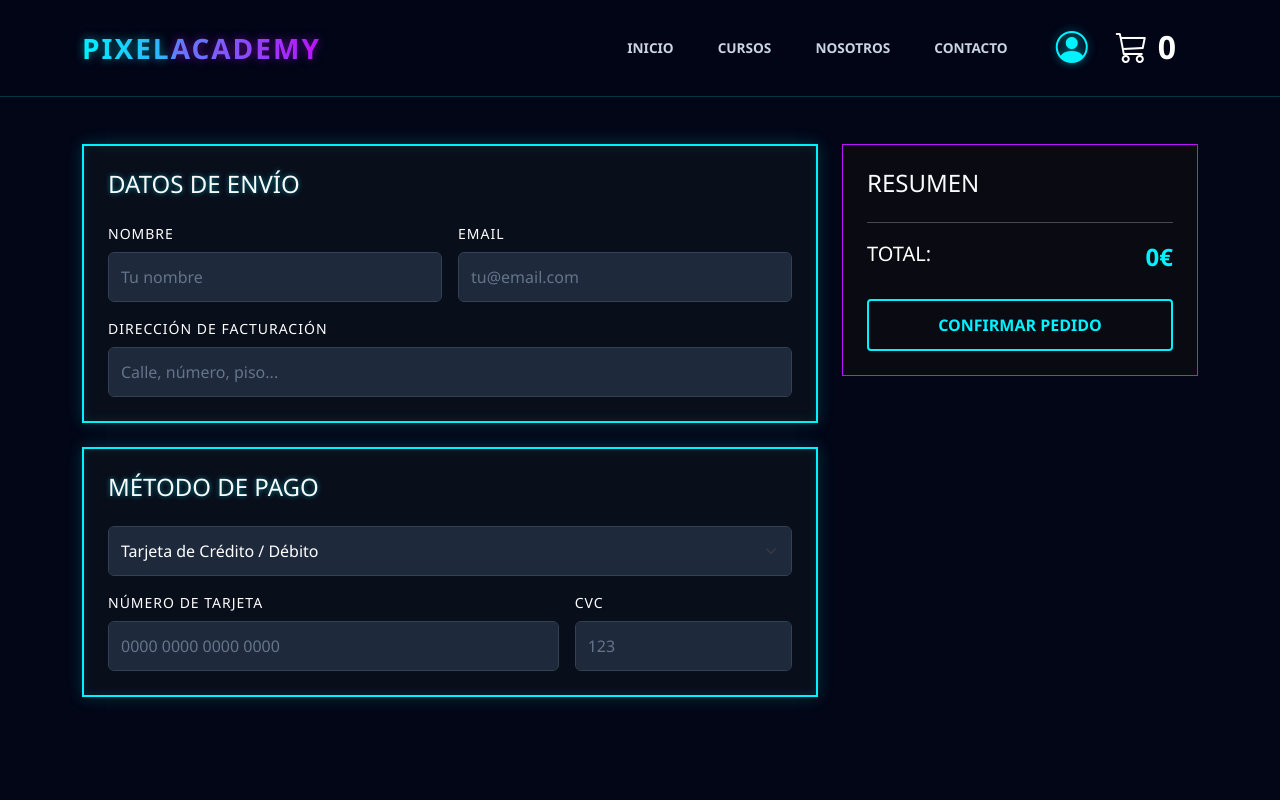
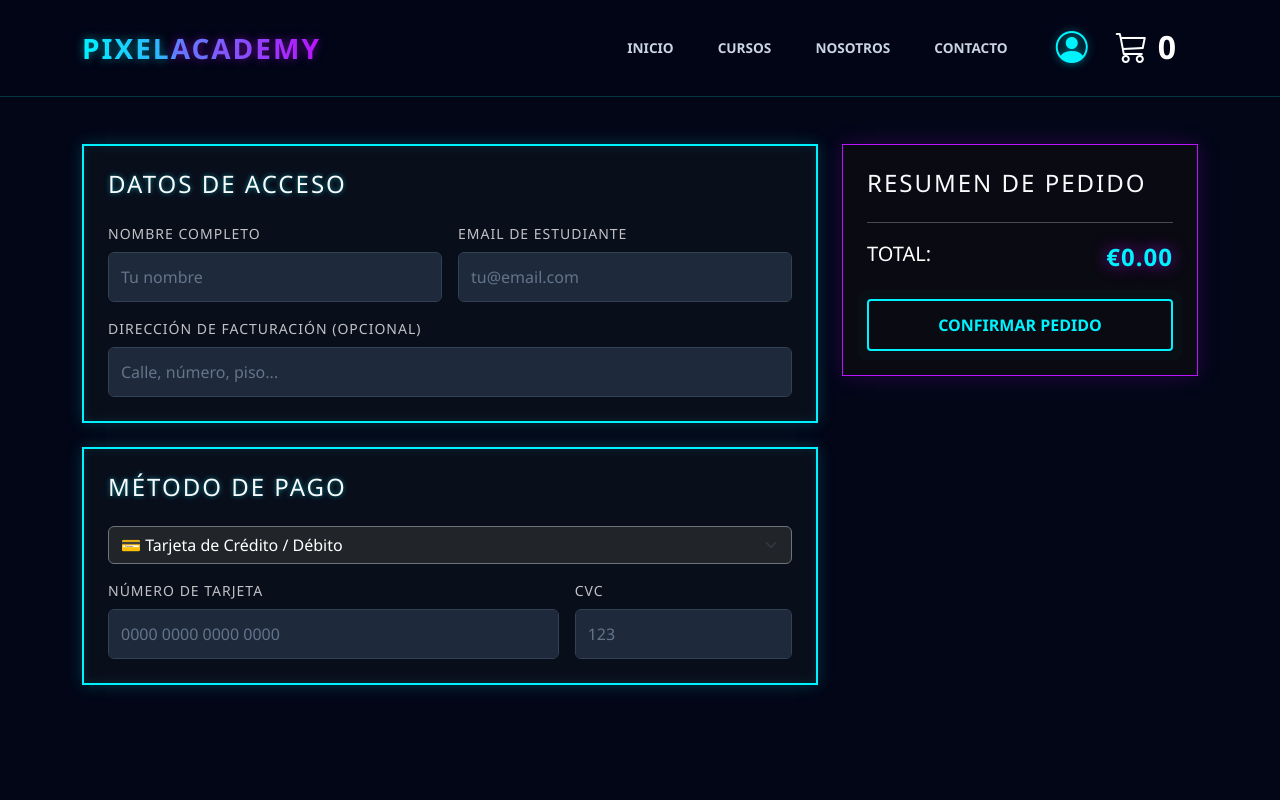
Before and after one commit to Oscar04525/PixelAcademy, an Angular app: page /checkout in a window 1280 px wide. Shown: the top 800 px of the page. Built offline with nearby package versions, Linux system fonts and the light colour scheme.

Commit message:
mejoras varias

```diff
--- a/src/app/pages/catalog/catalog.component.ts
+++ b/src/app/pages/catalog/catalog.component.ts
@@ -25,9 +25,18 @@ export class CatalogComponent implements OnInit {
     });
   }
 
+  /**
+   * Agrega un curso seleccionado al carrito global y dispara una notificación visual.
+   * @param curso Objeto de tipo Course proveniente del catálogo.
+   */
   agregarAlCarrito(curso: Course) {
     this.cartService.addToCart(curso);
-    this.toast.set(`✅ "${curso.titulo}" añadido al carrito`);
-    setTimeout(() => this.toast.set(null), 4000);
+    // Mensaje dinámico con estilo Cyberpunk
+    this.toast.set(`🚀 Módulo "${curso.titulo}" vinculado a tu terminal`);
+
+    // Limpiar el toast después de 4 segundos
+    setTimeout(() => {
+      this.toast.set(null);
+    }, 4000);
   }
 }
--- a/src/app/pages/checkout/checkout.component.html
+++ b/src/app/pages/checkout/checkout.component.html
@@ -1,80 +1,81 @@
 @if (!pagoCometido()) {
-
   <div class="container py-5 mt-5" style="margin-top: 6rem !important;">
     <div class="row g-4">
       <div class="col-lg-8">
-
         <div class="cyber-card cian-glow p-4 mb-4">
-          <h4 class="cian-text mb-4">DATOS DE ENVÍO</h4>
+          <h4 class="cian-text mb-4 text-uppercase" style="letter-spacing: 2px;">Datos de Acceso</h4>
           <div class="row g-3">
             <div class="col-md-6">
-              <label class="text-white small mb-2">Nombre</label>
-              <input type="text" class="form-control" placeholder="Tu nombre">
+              <label class="text-white small mb-2 opacity-75">Nombre Completo</label>
+              <input type="text" class="form-control bg-transparent text-white border-secondary" placeholder="Tu nombre">
             </div>
             <div class="col-md-6">
-              <label class="text-white small mb-2">Email</label>
-              <input type="email" class="form-control" placeholder="tu@email.com">
+              <label class="text-white small mb-2 opacity-75">Email de Estudiante</label>
+              <input type="email" class="form-control bg-transparent text-white border-secondary" placeholder="tu@email.com">
             </div>
             <div class="col-12">
-              <label class="text-white small mb-2">Dirección de facturación</label>
-              <input type="text" class="form-control" placeholder="Calle, número, piso...">
+              <label class="text-white small mb-2 opacity-75">Dirección de facturación (Opcional)</label>
+              <input type="text" class="form-control bg-transparent text-white border-secondary" placeholder="Calle, número, piso...">
             </div>
           </div>
         </div>
 
         <div class="cyber-card cian-glow p-4">
-          <h4 class="cian-text mb-4">MÉTODO DE PAGO</h4>
+          <h4 class="cian-text mb-4 text-uppercase" style="letter-spacing: 2px;">Método de Pago</h4>
           <div class="mb-3">
-            <select class="form-select form-control">
-              <option>Tarjeta de Crédito / Débito</option>
-              <option>PayPal</option>
-              <option>Transferencia Bancaria</option>
+            <select class="form-select bg-dark text-white border-secondary">
+              <option>💳 Tarjeta de Crédito / Débito</option>
+              <option>🅿️ PayPal</option>
+              <option>₿ Criptomonedas</option>
             </select>
           </div>
           <div class="row g-3">
             <div class="col-md-8">
-              <label class="text-white small mb-2">Número de Tarjeta</label>
-              <input type="text" class="form-control" placeholder="0000 0000 0000 0000">
+              <label class="text-white small mb-2 opacity-75">Número de Tarjeta</label>
+              <input type="text" class="form-control bg-transparent text-white border-secondary" placeholder="0000 0000 0000 0000">
             </div>
             <div class="col-md-4">
-              <label class="text-white small mb-2">CVC</label>
-              <input type="text" class="form-control" placeholder="123">
+              <label class="text-white small mb-2 opacity-75">CVC</label>
+              <input type="text" class="form-control bg-transparent text-white border-secondary" placeholder="123">
             </div>
           </div>
         </div>
-
       </div>
 
       <div class="col-lg-4">
-        <div class="cyber-card p-4" style="background: #0a0a12; border: 1px solid #bc13fe;">
-          <h4 class="purple-text mb-4">RESUMEN</h4>
+        <div class="cyber-card p-4" style="background: #0a0a12; border: 1px solid #bc13fe; box-shadow: 0 0 20px rgba(188, 19, 254, 0.2);">
+          <h4 class="purple-text mb-4 text-uppercase" style="letter-spacing: 2px;">Resumen de Pedido</h4>
 
-          @for (item of cartService.getCart(); track item.id) {
+          @for (item of cartService.cart(); track item.id) {
             <div class="d-flex justify-content-between mb-2">
-              <span class="text-white opacity-75">{{ item.titulo }}</span>
-              <span class="purple-text fw-bold">{{ item.precio }}€</span>
+              <span class="text-white opacity-75 small">{{ item.titulo }}</span>
+              <span class="purple-text fw-bold">{{ item.precio | currency:'EUR' }}</span>
             </div>
           }
 
           <hr class="text-white opacity-25">
           <div class="d-flex justify-content-between fs-5 mb-4">
             <span class="text-white">TOTAL:</span>
-            <span class="purple-text fw-bold fs-4">{{ cartService.totalPrice() }}€</span>
+            <span class="purple-text fw-bold fs-4">{{ cartService.totalPrice() | currency:'EUR' }}</span>
           </div>
 
-          <button class="btn-proceder-pago w-100" (click)="pagar()">
-            CONFIRMAR PEDIDO
+          <button class="btn-proceder-pago w-100 d-flex align-items-center justify-content-center"
+                  (click)="pagar()"
+                  [disabled]="cargandoProceso() || cartService.cart().length === 0">
+            @if (cargandoProceso()) {
+              <span class="spinner-border spinner-border-sm me-2" role="status"></span>
+              PROCESANDO...
+            } @else {
+              CONFIRMAR PEDIDO
+            }
           </button>
         </div>
       </div>
-
     </div>
   </div>
 
 } @else {
-
-  <div class="container d-flex flex-column align-items-center justify-content-center text-center pago-ok-wrapper">
-
+  <div class="container d-flex flex-column align-items-center justify-content-center text-center pago-ok-wrapper" style="min-height: 80vh;">
     <div class="tick-circle mb-4">
       <i class="bi bi-check-lg tick-icon"></i>
     </div>
@@ -84,14 +85,12 @@
       <span style="color: #bc13fe; text-shadow: 0 0 15px rgba(188,19,254,0.4);"> COMPLETADO!</span>
     </h1>
 
-    <p class="text-secondary mt-2 mb-1 fs-5">Gracias por tu compra.</p>
-    <p class="text-secondary mb-5">Recibirás un email de confirmación con los accesos a tus cursos.</p>
+    <p class="text-secondary mt-2 mb-1 fs-5">Sistemas actualizados correctamente.</p>
+    <p class="text-secondary mb-5">Se ha enviado un código de acceso cifrado a tu terminal.</p>
 
     <div class="d-flex gap-3">
-      <button class="btn-proceder-pago px-5" routerLink="/catalog">VER MÁS CURSOS</button>
-      <button class="btn btn-outline-secondary px-5 py-3" routerLink="/home">INICIO</button>
+      <button class="btn-proceder-pago px-5" routerLink="/catalog">EXPLORAR MÁS</button>
+      <button class="btn btn-outline-secondary px-5 py-3 text-uppercase fw-bold" routerLink="/home">Inicio</button>
     </div>
-
   </div>
-
 }
--- a/src/app/pages/checkout/checkout.component.ts
+++ b/src/app/pages/checkout/checkout.component.ts
@@ -12,10 +12,21 @@ import { CartService } from '../../services/cart.service';
 })
 export class CheckoutComponent {
   public cartService = inject(CartService);
+
+  // Señal para controlar si el pago ya se realizó
   pagoCometido = signal(false);
 
+  // Señal para el estado de "Procesando..." (esto da puntos extra de UX)
+  cargandoProceso = signal(false);
+
+
   pagar() {
-    this.pagoCometido.set(true);
-    this.cartService.clearCart();
+    // 1. Iniciamos el estado de carga
+    this.cargandoProceso.set(true);
+    setTimeout(() => {
+      this.pagoCometido.set(true);
+      this.cartService.clearCart();
+      this.cargandoProceso.set(false);
+    }, 1500);
   }
 }
--- a/src/app/pages/detalle-curso/detalle-curso.component.ts
+++ b/src/app/pages/detalle-curso/detalle-curso.component.ts
@@ -4,7 +4,7 @@ import { CommonModule } from '@angular/common';
 import { CourseService } from '../../services/course.service';
 import { CartService } from '../../services/cart.service';
 import { Course } from '../../model/course.model';
-// Importaciones de animaciones
+import { map } from 'rxjs';
 import { trigger, transition, style, animate } from '@angular/animations';
 
 @Component({
@@ -35,8 +35,12 @@ export class DetalleCursoComponent implements OnInit {
 
   ngOnInit() {
     const id = Number(this.route.snapshot.paramMap.get('id'));
-    this.courseService.getCourses().subscribe((courses: Course[]) => {
-      this.course = courses.find((c: Course) => c.id === id);
+
+    // Mejora: Filtramos directamente en el stream de datos
+    this.courseService.getCourses().pipe(
+      map((courses: Course[]) => courses.find(c => c.id === id))
+    ).subscribe(course => {
+      this.course = course;
     });
   }
 
--- a/src/styles.css
+++ b/src/styles.css
@@ -408,3 +408,27 @@ input.form-control {
 .cian-text {
   text-shadow: 0 0 5px rgba(0, 243, 255, 0.5);
 }
+.fade-in-up {
+  animation: fadeInUp 0.5s ease-out forwards;
+}
+
+@keyframes fadeInUp {
+  from { opacity: 0; transform: translateY(20px); }
+  to { opacity: 1; transform: translateY(0); }
+}
+
+.purple-text.fs-4 {
+  text-shadow: 0 0 15px rgba(188, 19, 254, 0.7);
+  letter-spacing: 1px;
+}
+
+
+.btn-proceder-pago {
+  animation: pulse-cyan 2s infinite;
+}
+
+@keyframes pulse-cyan {
+  0% { box-shadow: 0 0 0 0 rgba(0, 242, 255, 0.4); }
+  70% { box-shadow: 0 0 0 10px rgba(0, 242, 255, 0); }
+  100% { box-shadow: 0 0 0 0 rgba(0, 242, 255, 0); }
+}
```
